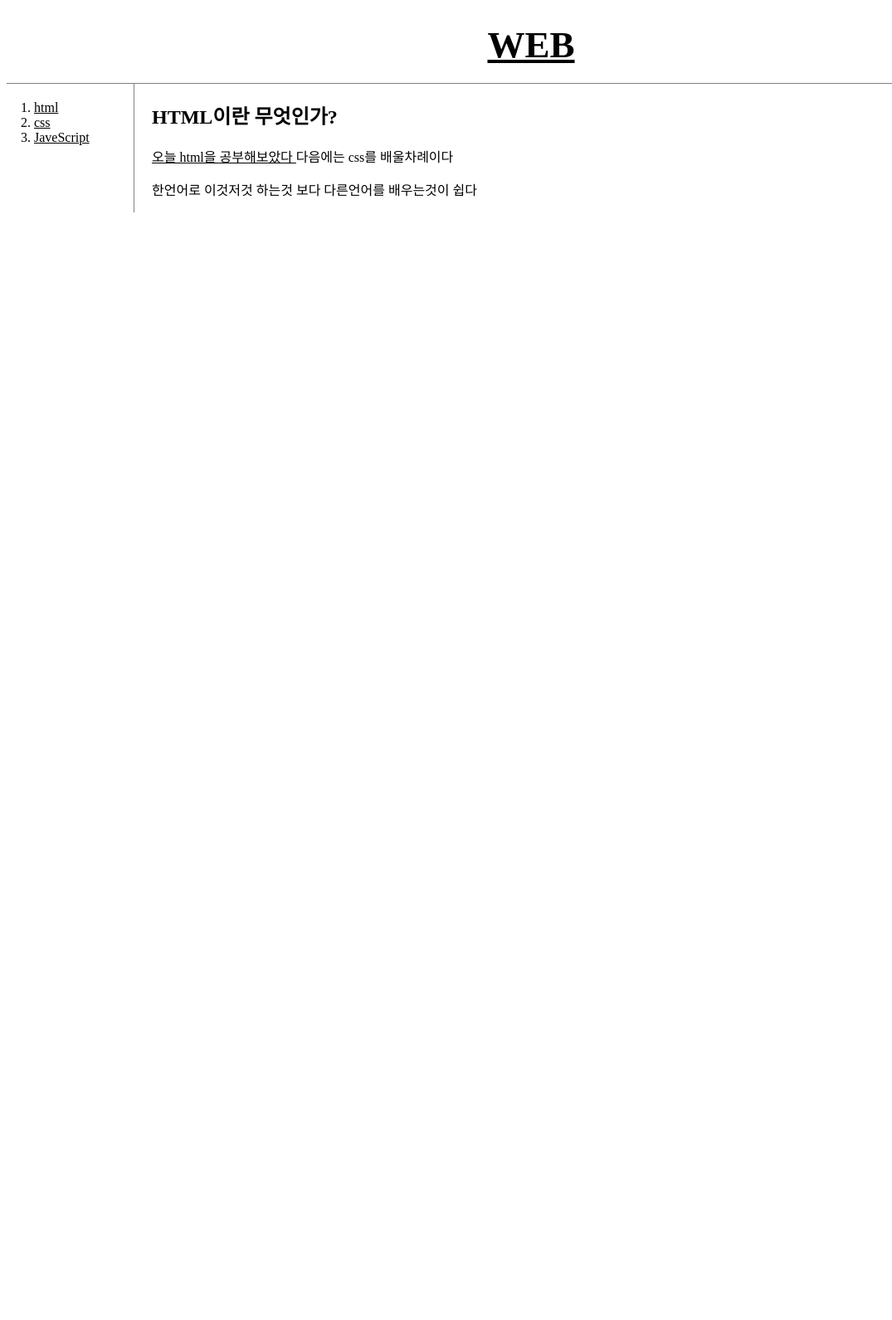
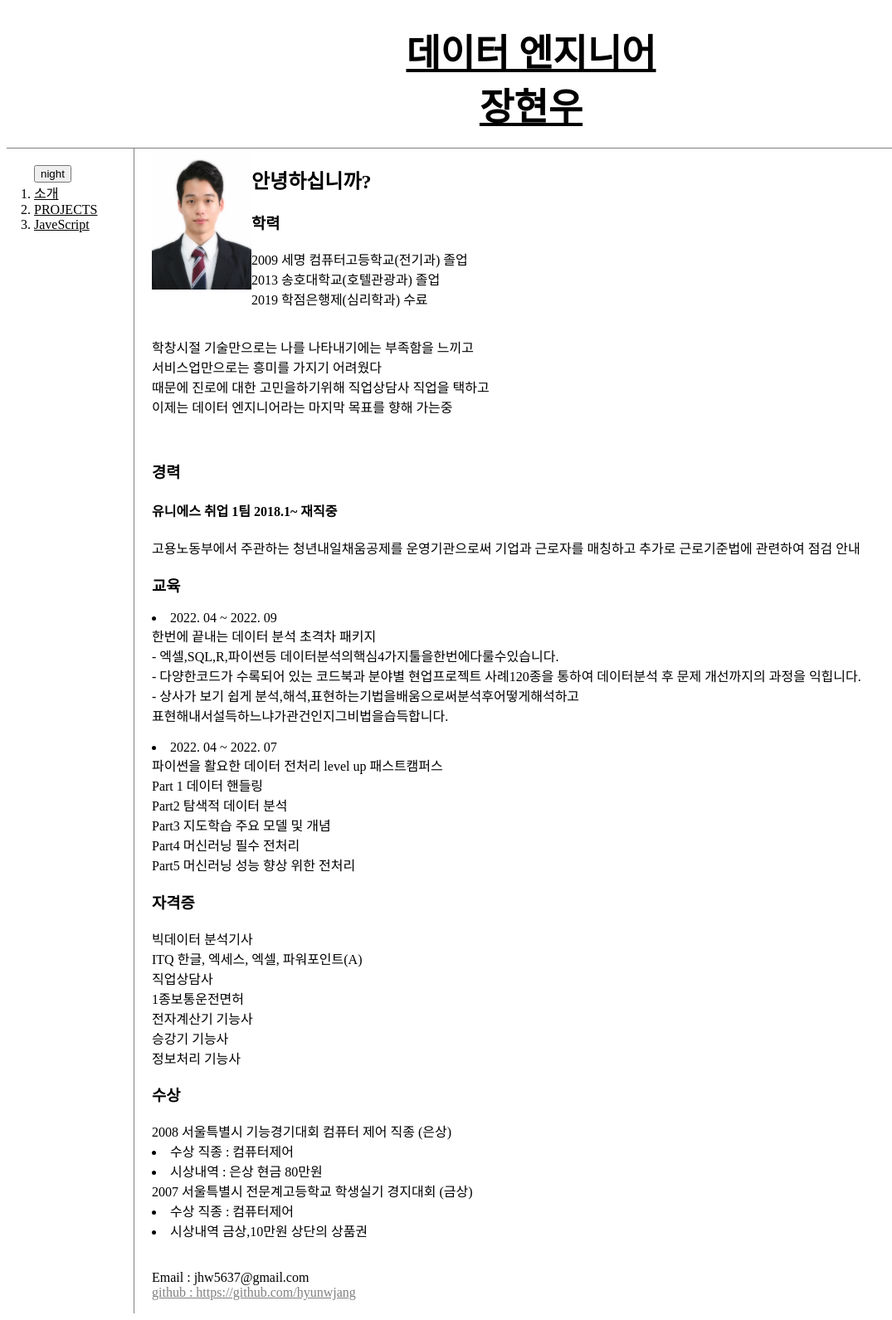
Before and after one commit to hyunwjang/play_code, a plain HTML site: page 1.html in a window 1280 px wide. Shown: the whole page at 83% size, without its empty margins (0-1075 px from the left). Before the commit the page ends 800 px from the top, so only its background shows below. Drawn offline with Linux system fonts and the light colour scheme.

Commit message:
Add files via upload

```diff
--- a/1.html
+++ b/1.html
@@ -1,28 +1,83 @@
 <!DOCTYPE html>
 <html>
     <head>
-        <title>Web_HTML</title>
+        <title>데이터 엔지니어 장현우</title>
         <meta charset="utf-8">
+        <script src = 'color.html'></script>
         <link rel ='stylesheet' href ='style.css'>
     </head>
     <body>
-        <h1><a href ="index.html">WEB</a></h1>
+        <h1><a href ="index.html">데이터 엔지니어 <br>장현우</a></h1>
 
 
         <div id ='grid'>
             <ol>
+                <input  type = 'button' value="night" onclick ="
+                nightonoff(this)
+            ">
 
-                <li><a href ="1.html">html</a></li>
-                <li><a href ="2.html">css</a></li>
+                <li><a href ="1.html">소개</a></li>
+                <li><a href ="2.html">PROJECTS</a></li>
                 <li><a href ="3.html">JaveScript</a></li>
             </ol>
             <div id ='article'>
+                <img src = 'jang.jpg' style ='width:120px; height:170px' align = 'left'>
+                <h2><a href = "https://ko.wikipedia.org/wiki/%EC%9B%B9" target = "_blank"></a>안녕하십니까?</h2>
 
-                <h2>HTML이란 무엇인가?</h2>
+            <p>
+                <h3>학력</h3>
+                2009 세명 컴퓨터고등학교(전기과) 졸업<br>
+                2013 송호대학교(호텔관광과) 졸업<br>
+                2019 학점은행제(심리학과) 수료<br>
 
-                <p><a href = "https://www.w3.org/TR/2011/WD-html5-20110405"target = "_blank"title ="html5 speicification">오늘 html을 공부해보았다 </a>다음에는 css를 배울차례이다 </p>
-                <!-- <img width="100%" src =img.jpg> -->
-                <p>한언어로 이것저것 하는것 보다 다른언어를 배우는것이 쉽다</p>
+                <p>
+                    <br>학창시절 기술만으로는 나를 나타내기에는 부족함을 느끼고
+                    <br>서비스업만으로는 흥미를 가지기 어려웠다
+                    <br>때문에 진로에 대한 고민을하기위해 직업상담사 직업을 택하고
+                    <br>이제는 데이터 엔지니어라는 마지막 목표를 향해 가는중
+                </p>
+                <br>
+                <h3>경력</h3>
+                <h4>유니에스 취업 1팀 2018.1~ 재직중</h4>
+                고용노동부에서 주관하는 청년내일채움공제를 운영기관으로써 기업과 근로자를 매칭하고 추가로 근로기준법에 관련하여 점검 안내
+
+                <h3>교육</h3>
+                <li>2022. 04 ~ 2022. 09<br>
+                한번에 끝내는 데이터 분석 초격차 패키지<br>
+                - 엑셀,SQL,R,파이썬등 데이터분석의핵심4가지툴을한번에다룰수있습니다.<br>
+                - 다양한코드가 수록되어 있는 코드북과 분야별 현업프로젝트 사례120종을 통하여
+                데이터분석 후 문제 개선까지의 과정을 익힙니다.<br>
+                - 상사가 보기 쉽게 분석,해석,표현하는기법을배움으로써분석후어떻게해석하고<br>
+                표현해내서설득하느냐가관건인지그비법을습득합니다.<br><br>
+            </li><li>
+                2022. 04 ~ 2022. 07<br>
+                파이썬을 활요한 데이터 전처리 level up 패스트캠퍼스<br>
+                Part 1 데이터 핸들링<br>
+                Part2 탐색적 데이터 분석<br>
+                Part3 지도학습 주요 모델 및 개념<br>
+                Part4 머신러닝 필수 전처리<br>
+                Part5 머신러닝 성능 향상 위한 전처리<br>
+            </li>
+                <h3>자격증</h3>
+                    빅데이터 분석기사<br>
+                    ITQ 한글, 엑세스, 엑셀, 파워포인트(A)<br>
+                    직업상담사<br>
+                    1종보통운전면허<br>
+                    전자계산기 기능사<br>
+                    승강기 기능사<br>
+                    정보처리 기능사<br>
+                <h3>수상 </h3>
+                2008 서울특별시 기능경기대회 컴퓨터 제어 직종 (은상)
+                <li>수상 직종 : 컴퓨터제어</li>
+                <li>시상내역 : 은상 현금 80만원</li>
+                2007 서울특별시 전문계고등학교 학생실기 경지대회 (금상)
+                <li>수상 직종 : 컴퓨터제어</li>
+                <li>시상내역 금상,10만원 상단의 상품권</li>
+                <br><br>
+                <div id = 'mail'>
+                Email : jhw5637@gmail.com<br>
+                <a href = "https://github.com/hyunwjang" target = "_blank" style="color:gray;"">github : https://github.com/hyunwjang</a><br></div>
+            </p>
 
             </div>
         </div>
--- /dev/null
+++ b/color.html
@@ -0,0 +1,38 @@
+
+var Body = {
+    setcolor_body:function(color){
+        document.querySelector('body').style.color= color;
+    },
+    setbackground:function(color){
+        document.querySelector('body').style.backgroundColor = color;
+    }
+}
+var Links ={
+    link_setcolor: function(color){
+        var alist = document.querySelectorAll('a');
+        var i = 0;
+            while(i < alist.length){
+                console.log(alist[i]);
+                alist[i].style.color = color;
+                i=i+1;
+            }
+
+    }
+}
+function nightonoff(self){
+var target = document.querySelector('body');
+    if(self.value === 'night'){
+        Body.setbackground('black');
+        Body.setcolor_body('white');
+        self.value ='day';
+
+        Links.link_setcolor('powderblue');
+    }else{
+
+        Body.setbackground('white');
+        Body.setcolor_body('black');
+        self.value ='night';
+
+        Links.link_setcolor('black')
+    }
+}
```
Also changed, not shown: 2.html (+32 -16 lines), 3.html (+1 -41 lines), index.html (+19 -14 lines), jang.jpg (added).
